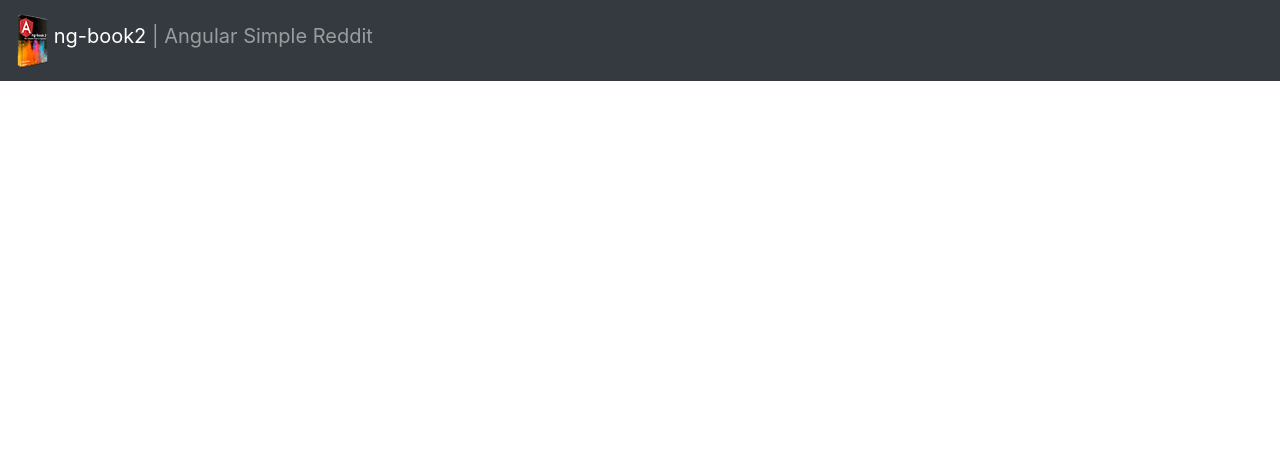
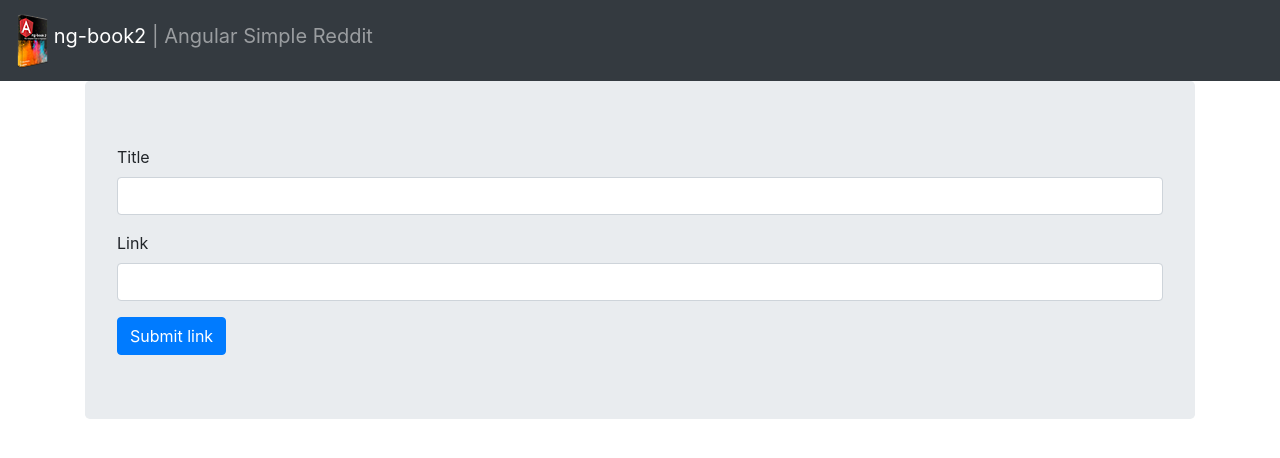
Before and after one commit to leogaab/angular-reddit, an Angular app: page / in a window 1280 px wide. Shown: the top 458 px of the page. Built offline with nearby package versions, Linux system fonts and the light colour scheme.

Commit message:
Form created to submit a title and a link for the article

```diff
--- a/src/app/app.component.html
+++ b/src/app/app.component.html
@@ -1 +1,2 @@
 <app-header></app-header>
+<app-add-link-form></app-add-link-form>
--- a/src/app/app.module.ts
+++ b/src/app/app.module.ts
@@ -3,11 +3,13 @@ import { NgModule } from '@angular/core';
 
 import { AppComponent } from './app.component';
 import { HeaderComponent } from './shared/header/header.component';
+import { AddLinkFormComponent } from './components/add-link-form/add-link-form.component';
 
 @NgModule({
   declarations: [
     AppComponent,
-    HeaderComponent
+    HeaderComponent,
+    AddLinkFormComponent
   ],
   imports: [
     BrowserModule
--- /dev/null
+++ b/src/app/components/add-link-form/add-link-form.component.html
@@ -0,0 +1,15 @@
+<div class="container">
+  <div class="jumbotron">
+    <form>
+      <div class="form-group">
+        <label for="title">Title</label>
+        <input type="text" class="form-control" id="title">
+      </div>
+      <div class="form-group">
+        <label for="link">Link</label>
+        <input type="text" class="form-control" id="link">
+      </div>
+      <button type="submit" class="btn btn-primary">Submit link</button>
+    </form>
+  </div>
+</div>
--- /dev/null
+++ b/src/app/components/add-link-form/add-link-form.component.ts
@@ -0,0 +1,15 @@
+import { Component, OnInit } from '@angular/core';
+
+@Component({
+  selector: 'app-add-link-form',
+  templateUrl: './add-link-form.component.html',
+  styleUrls: ['./add-link-form.component.css']
+})
+export class AddLinkFormComponent implements OnInit {
+
+  constructor() { }
+
+  ngOnInit(): void {
+  }
+
+}
```
Also changed, not shown: src/app/components/add-link-form/add-link-form.component.css (added), 1 other file (tests, documents, lock files or other folders).
